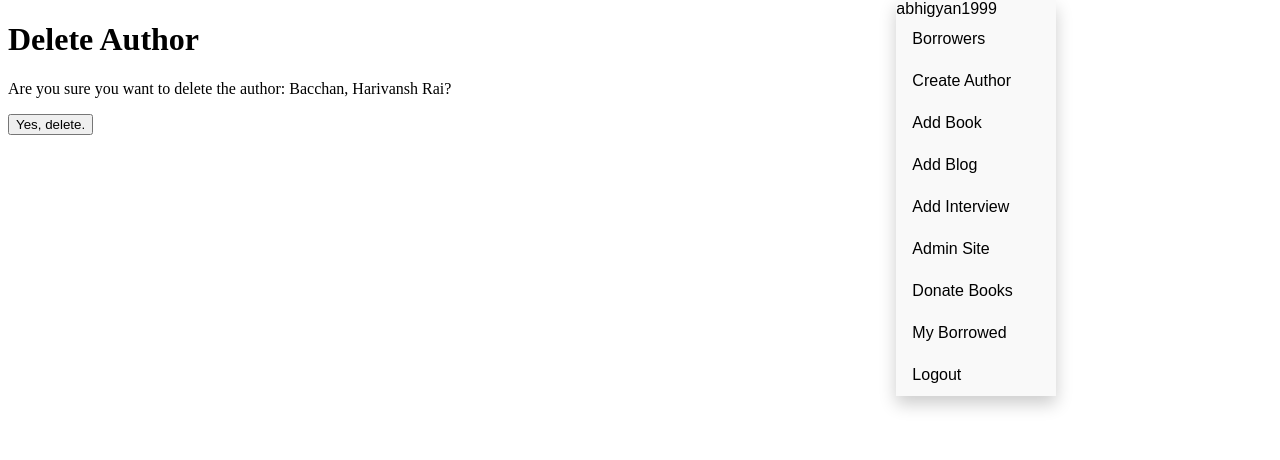
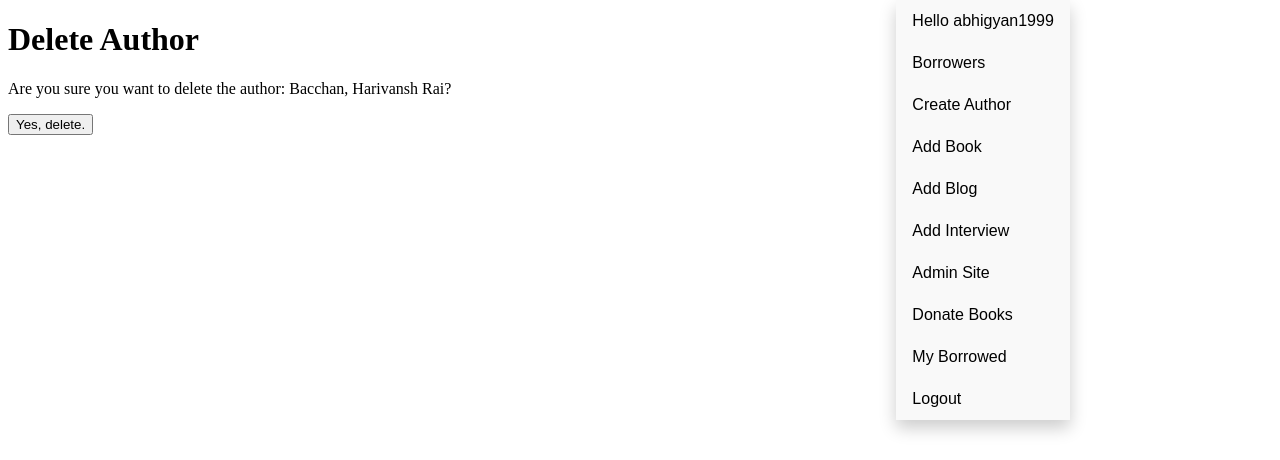
Before and after one commit to abhigyan709/mini-python-project-based-on-django-framework, a Django app: page /catalog/author/4/delete/ in a window 1280 px wide, after a click on "More". Shown: the part 54-514 px from the top of the page. Run offline with Django 3.2, Linux system fonts and the light colour scheme; a user stored in the database is signed in; data comes from the database, SQL or seed files in the repository; both versions use the stored data as it was after the commit.

Commit message:
"User Details Improved"

```diff
--- a/locallibrary/catalog/templates/base_generic.html
+++ b/locallibrary/catalog/templates/base_generic.html
@@ -25,7 +25,7 @@
     <i class="fa fa-caret-down"></i>
   </button>
   <div class="dropdown-content" id="myDropdown">
-     {{ user.get_username }}
+      <a class="active" href="#">Hello {{ user.get_username }}</a>
       {% if user.is_staff %}
    {% if perms.catalog.can_mark_returned %}
    <a class="active" href="{% url 'all-borrowed' %}">Borrowers</a>
```
Also changed, not shown: locallibrary/db.sqlite3.
